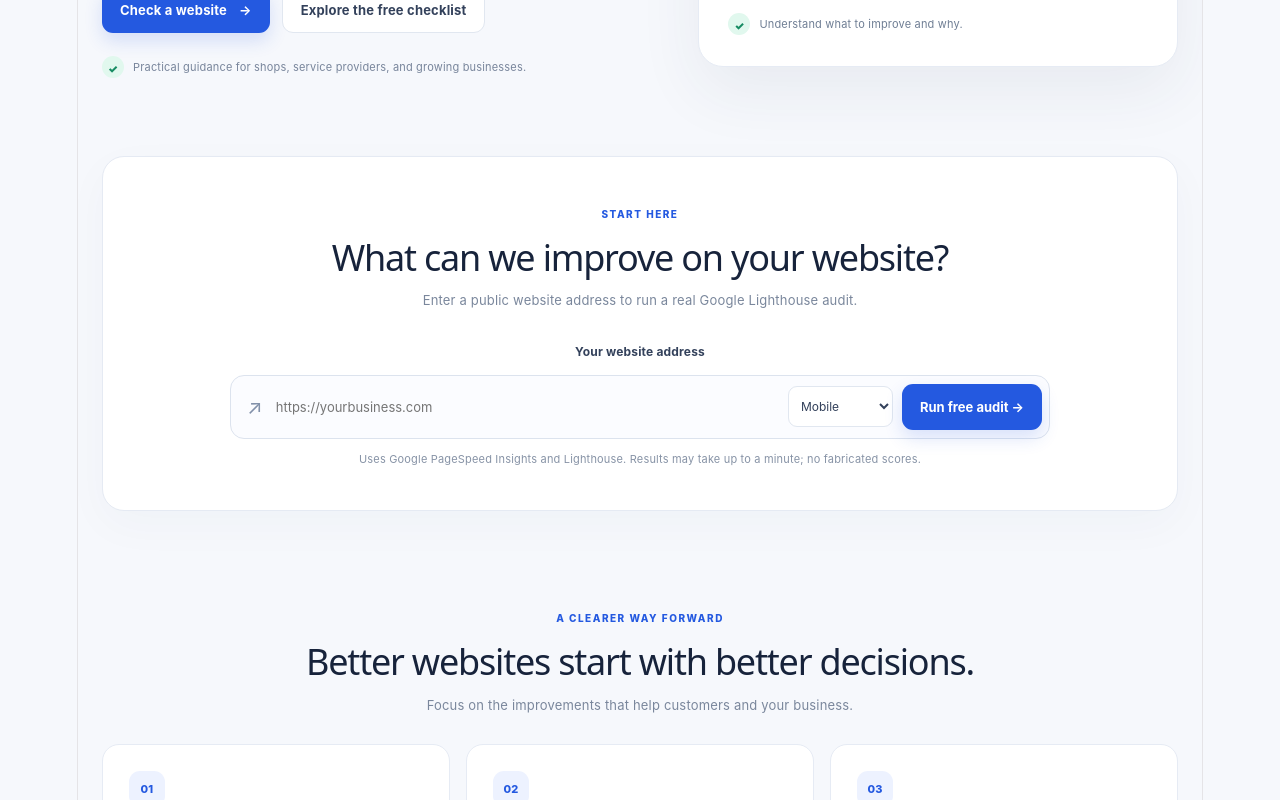
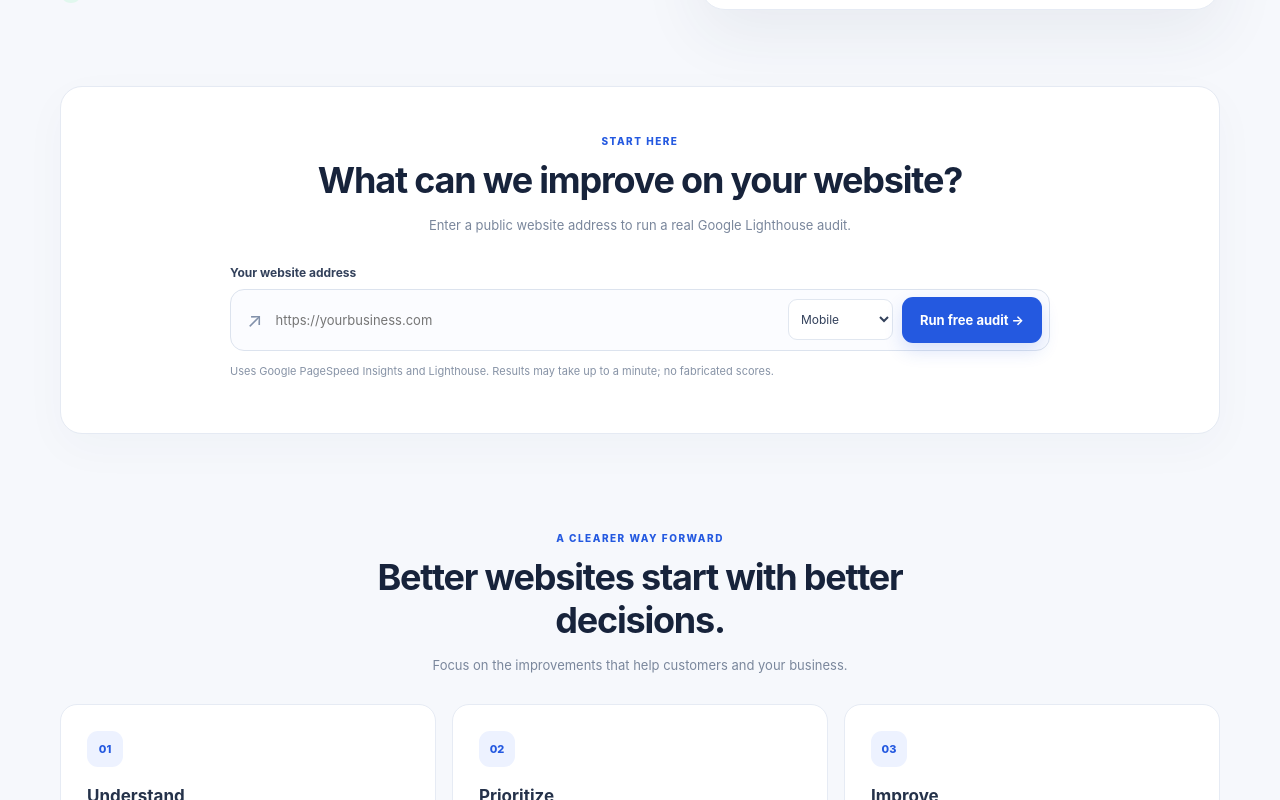
Before and after one commit to JohnkayFundz/sitelift, a React (Vite) app: page / in a window 1280 px wide. Shown: the part 620-1420 px from the top of the page. Built offline with nearby package versions, Linux system fonts and the light colour scheme.

Commit message:
Replace starter global styles with SiteLift theme

```diff
--- a/src/index.css
+++ b/src/index.css
@@ -1,111 +1 @@
-:root {
-  --text: #6b6375;
-  --text-h: #08060d;
-  --bg: #fff;
-  --border: #e5e4e7;
-  --code-bg: #f4f3ec;
-  --accent: #aa3bff;
-  --accent-bg: rgba(170, 59, 255, 0.1);
-  --accent-border: rgba(170, 59, 255, 0.5);
-  --social-bg: rgba(244, 243, 236, 0.5);
-  --shadow:
-    rgba(0, 0, 0, 0.1) 0 10px 15px -3px, rgba(0, 0, 0, 0.05) 0 4px 6px -2px;
-
-  --sans: system-ui, 'Segoe UI', Roboto, sans-serif;
-  --heading: system-ui, 'Segoe UI', Roboto, sans-serif;
-  --mono: ui-monospace, Consolas, monospace;
-
-  font: 18px/145% var(--sans);
-  letter-spacing: 0.18px;
-  color-scheme: light dark;
-  color: var(--text);
-  background: var(--bg);
-  font-synthesis: none;
-  text-rendering: optimizeLegibility;
-  -webkit-font-smoothing: antialiased;
-  -moz-osx-font-smoothing: grayscale;
-
-  @media (max-width: 1024px) {
-    font-size: 16px;
-  }
-}
-
-@media (prefers-color-scheme: dark) {
-  :root {
-    --text: #9ca3af;
-    --text-h: #f3f4f6;
-    --bg: #16171d;
-    --border: #2e303a;
-    --code-bg: #1f2028;
-    --accent: #c084fc;
-    --accent-bg: rgba(192, 132, 252, 0.15);
-    --accent-border: rgba(192, 132, 252, 0.5);
-    --social-bg: rgba(47, 48, 58, 0.5);
-    --shadow:
-      rgba(0, 0, 0, 0.4) 0 10px 15px -3px, rgba(0, 0, 0, 0.25) 0 4px 6px -2px;
-  }
-
-  #social .button-icon {
-    filter: invert(1) brightness(2);
-  }
-}
-
-body {
-  margin: 0;
-}
-
-#root {
-  width: 1126px;
-  max-width: 100%;
-  margin: 0 auto;
-  text-align: center;
-  border-inline: 1px solid var(--border);
-  min-height: 100svh;
-  display: flex;
-  flex-direction: column;
-  box-sizing: border-box;
-}
-
-h1,
-h2 {
-  font-family: var(--heading);
-  font-weight: 500;
-  color: var(--text-h);
-}
-
-h1 {
-  font-size: 56px;
-  letter-spacing: -1.68px;
-  margin: 32px 0;
-  @media (max-width: 1024px) {
-    font-size: 36px;
-    margin: 20px 0;
-  }
-}
-h2 {
-  font-size: 24px;
-  line-height: 118%;
-  letter-spacing: -0.24px;
-  margin: 0 0 8px;
-  @media (max-width: 1024px) {
-    font-size: 20px;
-  }
-}
-p {
-  margin: 0;
-}
-
-code,
-.counter {
-  font-family: var(--mono);
-  display: inline-flex;
-  border-radius: 4px;
-  color: var(--text-h);
-}
-
-code {
-  font-size: 15px;
-  line-height: 135%;
-  padding: 4px 8px;
-  background: var(--code-bg);
-}
+:root{font-family:Inter,ui-sans-serif,system-ui,-apple-system,"Segoe UI",sans-serif;color:#17233b;background:#f6f8fc;font-synthesis:none;text-rendering:optimizeLegibility;-webkit-font-smoothing:antialiased;-moz-osx-font-smoothing:grayscale}*{box-sizing:border-box}html{min-width:320px;scroll-behavior:smooth}body{margin:0;min-width:320px;min-height:100vh}button,input,select{font:inherit}#root{min-height:100vh}::selection{color:#fff;background:#2459e0}
```
